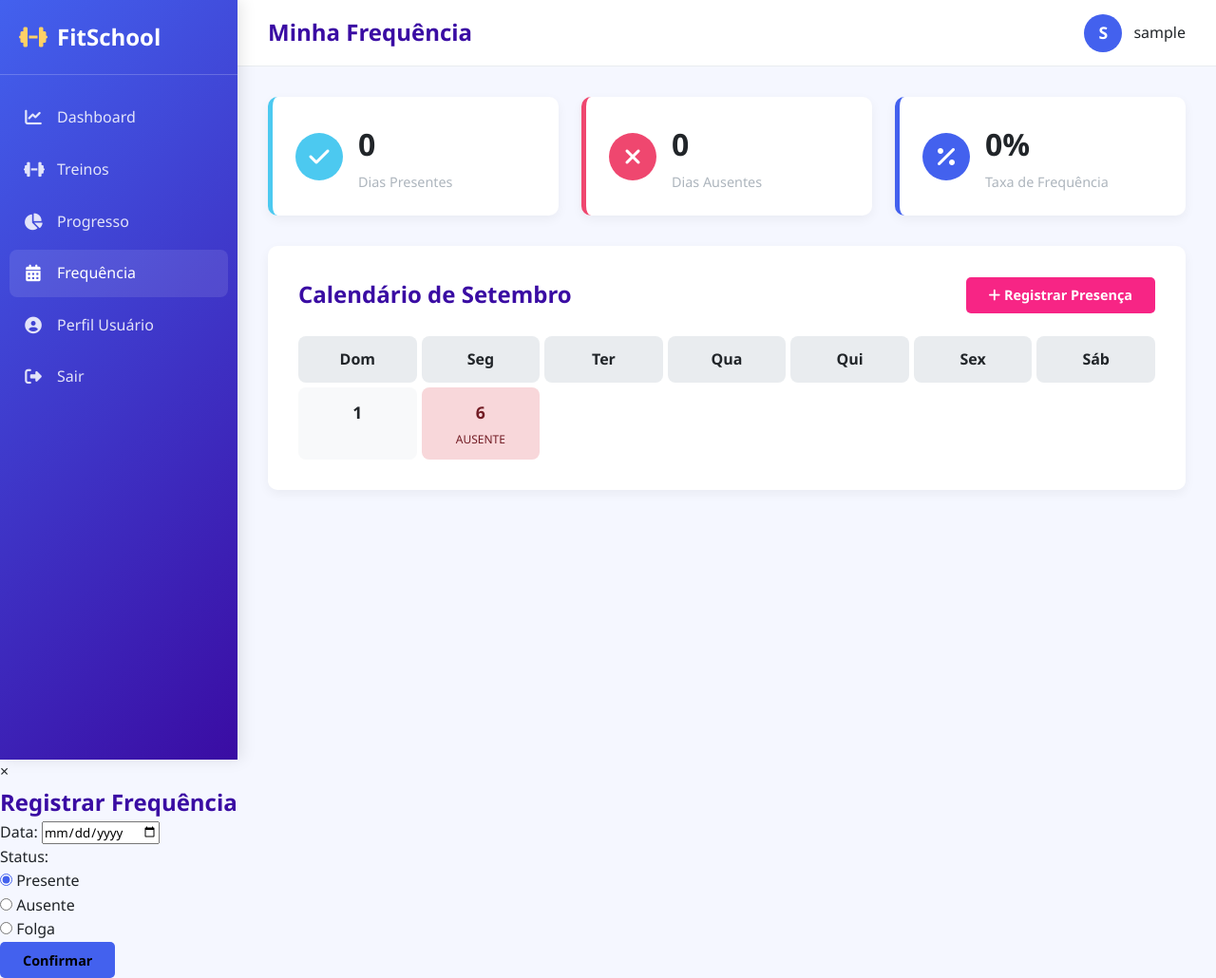
After one commit to pedroompc/FitSchool-FDS, a Django app: page /user/menu/calendario/ in a window 1280 px wide. The commit adds this page. Shown: the whole page at 95% size. Run offline with Django 5.2, Linux system fonts and the light colour scheme; the visitor is signed in with stand-in values (Sample User, id 1); data that the repository does not hold is empty.

Commit message:
organizando o codigo e ajustando tela de frequencia

```diff
--- /dev/null
+++ b/fitschool/templates/fitschool/pages/calendario.html
@@ -0,0 +1,123 @@
+{% load static %}
+<!DOCTYPE html>
+<html lang="pt-br">
+<head>
+    <meta charset="UTF-8">
+    <meta name="viewport" content="width=device-width, initial-scale=1.0">
+    <title>FitSchool - Frequência</title>
+    <link rel="stylesheet" href="https://cdnjs.cloudflare.com/ajax/libs/font-awesome/6.4.0/css/all.min.css">
+    <link rel="stylesheet" href="{% static 'css/calendario_style.css' %}">
+</head>
+<body>
+    <div class="layout">
+        <aside class="user-sidebar">
+            <div class="sidebar-logo">
+                <i class="fas fa-dumbbell"></i>
+                <span>FitSchool</span>
+            </div>
+            <ul class="menu">
+                <li><a href= "{% url 'menu' %}"><i class="fas fa-chart-line"></i> Dashboard</a></li>
+                <li><a href="{% url 'meusTreinos' %}"><i class="fas fa-dumbbell"></i> Treinos</a></li>
+                <li><a href="#"><i class="fas fa-chart-pie"></i> Progresso</a></li>
+                <li><a href="{% url 'frequencia' %}" class="active"><i class="fas fa-calendar-alt"></i> Frequência</a></li>
+                <li><a href="{% url 'perfilUsuario' %}"><i class="fas fa-user-circle"></i> Perfil Usuário</a></li>
+                <li><a href="#"><i class="fas fa-sign-out-alt"></i> Sair</a></li>
+            </ul>
+        </aside>
+
+        <main class="main-content">
+            <header class="topbar">
+                <div class="topbar-left">
+                    <h1 class="page-title">Minha Frequência</h1>
+                </div>
+                <div class="topbar-right">
+                    <div class="user-info">
+                        <div class="avatar">{{ user.username.0|upper }}</div>
+                        <span>{{ user.username }}</span>
+                    </div>
+                </div>
+            </header>
+
+            <div class="page-content">
+                <div class="stats-cards">
+                    <div class="stat-card presente">
+                        <div class="stat-icon presente"><i class="fas fa-check"></i></div>
+                        <div class="stat-info">
+                            <h3 id="dias-presentes" class="value">{{ dias_presentes }}</h3>
+                            <p class="label">Dias Presentes</p>
+                        </div>
+                    </div>
+                    <div class="stat-card ausente">
+                        <div class="stat-icon ausente"><i class="fas fa-times"></i></div>
+                        <div class="stat-info">
+                            <h3 id="dias-ausentes" class="value">{{ dias_ausentes }}</h3>
+                            <p class="label">Dias Ausentes</p>
+                        </div>
+                    </div>
+                    <div class="stat-card frequencia">
+                        <div class="stat-icon frequencia"><i class="fas fa-percentage"></i></div>
+                        <div class="stat-info">
+                            <h3 id="taxa-frequencia" class="value">{{ taxa_frequencia }}%</h3>
+                            <p class="label">Taxa de Frequência</p>
+                        </div>
+                    </div>
+                </div>
+
+                <section class="frequencia-section">
+                    <div class="section-header">
+                        <h2 class="section-title">Calendário de Setembro</h2>
+                        <button id="register-presence-btn" class="btn btn-accent">
+                            <i class="fas fa-plus"></i> Registrar Presença
+                        </button>
+                    </div>
+                    <div class="calendar-grid">
+                        <div class="calendar-weekday">Dom</div>
+                        <div class="calendar-weekday">Seg</div>
+                        <div class="calendar-weekday">Ter</div>
+                        <div class="calendar-weekday">Qua</div>
+                        <div class="calendar-weekday">Qui</div>
+                        <div class="calendar-weekday">Sex</div>
+                        <div class="calendar-weekday">Sáb</div>
+
+                        <div class="calendar-day" data-date="2025-09-01">
+                            <div class="day-number">1</div>
+                        </div>
+                        <div class="calendar-day ausente" data-date="2025-09-06">
+                            <div class="day-number">6</div>
+                            <div class="day-status">Ausente</div>
+                        </div>
+                         </div>
+                </section>
+            </div>
+        </main>
+    </div>
+
+    <div id="presence-modal" class="modal">
+        <div class="modal-content">
+            <span class="close-button">&times;</span>
+            <h2>Registrar Frequência</h2>
+            <form id="presence-form">
+                {% csrf_token %}
+                <div class="form-group">
+                    <label for="date-input">Data:</label>
+                    <input type="date" id="date-input" required>
+                </div>
+
+                <div class="form-group">
+                    <p>Status:</p>
+                    <input type="radio" id="status-presente" name="status" value="PRESENTE" checked>
+                    <label for="status-presente">Presente</label><br>
+                    <input type="radio" id="status-ausente" name="status" value="AUSENTE">
+                    <label for="status-ausente">Ausente</label><br>
+                    <input type="radio" id="status-folga" name="status" value="FOLGA">
+                    <label for="status-folga">Folga</label><br>
+                </div>
+
+                <button type="submit" class="btn btn-primary">Confirmar</button>
+            </form>
+        </div>
+    </div>
+
+    <script src="{% static 'js/calendario.js' %}"></script>
+</body>
+</html>
--- a/fitschool/templates/fitschool/pages/frequencia.html
+++ b/fitschool/templates/fitschool/pages/frequencia.html
@@ -8,7 +8,7 @@
     <title>Frequência - FitSchool</title>
     <link rel="stylesheet" href="https://cdnjs.cloudflare.com/ajax/libs/font-awesome/6.4.0/css/all.min.css">
     <!-- Importando o CSS -->
-     <link rel="stylesheet" href="{% static 'usuario/css/style.css' %}">
+    <link rel="stylesheet" href="{% static 'css/style.css' %}">
 </head>
 
 <body>
@@ -128,6 +128,6 @@
     </div>
 
     <!-- Importando o JS -->
-    <script src="../js/script.js"></script>
+    <script src="js/script.js"></script>
 </body>
 </html>
--- a/fitschool/templates/fitschool/pages/home.html
+++ b/fitschool/templates/fitschool/pages/home.html
@@ -7,7 +7,7 @@
     <title>FitSchool - Acompanhe seus Treinos</title>
     <link rel="stylesheet" href="https://cdnjs.cloudflare.com/ajax/libs/font-awesome/6.4.0/css/all.min.css">
     <!-- Arquivo CSS separado -->
-     <link rel="stylesheet" href="{% static 'usuario/css/style.css' %}">
+    <link rel="stylesheet" href="{% static 'css/style.css' %}">
 </head>
 <body>
     <div class="container">
--- a/fitschool/templates/fitschool/pages/menu.html
+++ b/fitschool/templates/fitschool/pages/menu.html
@@ -5,7 +5,7 @@
   <meta charset="UTF-8">
   <meta name="viewport" content="width=device-width, initial-scale=1.0">
   <title>FitSchool - Menu</title>
-  <link rel="stylesheet" href="{% static 'usuario/css/style.css' %}">
+  <link rel="stylesheet" href="{% static 'css/style.css' %}">
   <link rel="stylesheet" href="https://cdnjs.cloudflare.com/ajax/libs/font-awesome/6.4.0/css/all.min.css">
 </head>
 <body>
--- a/fitschool/templates/fitschool/pages/perfilUsuario.html
+++ b/fitschool/templates/fitschool/pages/perfilUsuario.html
@@ -6,9 +6,9 @@
     <meta name="viewport" content="width=device-width, initial-scale=1.0">
     <title>Fitschool - Perfil do Usuário</title>
     <!-- CSS Global -->
-    <link rel="stylesheet" href="{% static 'usuario/css/style.css' %}">
+    <link rel="stylesheet" href="{% static 'css/style.css' %}">
     <!-- CSS exclusivo do perfil -->
-    <link rel="stylesheet" href="{% static 'usuario/css/style2.css' %}">
+    <link rel="stylesheet" href="{% static 'css/style2.css' %}">
     <link rel="stylesheet" href="https://cdnjs.cloudflare.com/ajax/libs/font-awesome/6.4.0/css/all.min.css">
 </head>
 <body>
--- a/fitschool/templates/fitschool/pages/registro.html
+++ b/fitschool/templates/fitschool/pages/registro.html
@@ -6,7 +6,7 @@
   <meta name="viewport" content="width=device-width, initial-scale=1.0"/>
   <title>Registrar - FitSchool</title>
   <link rel="stylesheet" href="https://cdnjs.cloudflare.com/ajax/libs/font-awesome/6.4.0/css/all.min.css">
-  <link rel="stylesheet" href="{% static 'usuario/css/style.css' %}">
+  <link rel="stylesheet" href="{% static 'css/style.css' %}">
 </head>
 <body>
 
--- a/fitschool/templates/fitschool/pages/treino.html
+++ b/fitschool/templates/fitschool/pages/treino.html
@@ -6,8 +6,8 @@
   <meta name="viewport" content="width=device-width, initial-scale=1.0">
   <title>Treinos - FitSchool</title>
   <link rel="stylesheet" href="https://cdnjs.cloudflare.com/ajax/libs/font-awesome/6.4.0/css/all.min.css">
-  <link rel="stylesheet" href="{% static 'usuario/css/style.css' %}">
-  <link rel="stylesheet" href="{% static 'usuario/css/styleTreino.css' %}">
+  <link rel="stylesheet" href="{% static 'css/style.css' %}">
+  <link rel="stylesheet" href="{% static 'css/styleTreino.css' %}">
 </head>
 <body>
   <div class="container">
--- a/project/settings.py
+++ b/project/settings.py
@@ -124,7 +124,7 @@ BASE_DIR = Path(__file__).resolve().parent.parent
 STATIC_URL = '/static/'
 
 STATICFILES_DIRS = [
-    os.path.join(BASE_DIR, "usuario/static"),  # adiciona a pasta static do app usuario
+    os.path.join(BASE_DIR, "static"),  # adiciona a pasta static do app usuario
 ]
 
 STATIC_ROOT = os.path.join(BASE_DIR, "staticfiles")  # usado para coletar em produção
--- /dev/null
+++ b/static/css/calendario_style.css
@@ -0,0 +1,336 @@
+/*
+    Arquivo: calendario_style.css
+    Descrição: Estilos unificados para o FitSchool, baseados na nova paleta de cores.
+*/
+
+/* ========================================= */
+/* 1. Variáveis e Estilos Globais           */
+/* ========================================= */
+
+:root {
+    --primary: #4361ee;
+    --secondary: #3a0ca3;
+    --accent: #f72585;
+    --light: #f8f9fa;
+    --dark: #212529;
+    --success: #4cc9f0;
+    --warning: #ffd166;
+    --danger: #ef476f;
+    --gray: #adb5bd;
+    --light-gray: #e9ecef;
+    --azul: #3a86ff;
+    --roxo: #8338ec;
+}
+
+* {
+    margin: 0;
+    padding: 0;
+    box-sizing: border-box;
+    font-family: 'Segoe UI', Tahoma, Geneva, Verdana, sans-serif;
+}
+
+body {
+    background-color: #f5f7ff; /* Um cinza-azulado bem claro */
+    color: var(--dark);
+    line-height: 1.6;
+    height: 100vh;
+    overflow: hidden; /* Evita scroll no body, o scroll será no conteúdo */
+}
+
+/* ========================================= */
+/* 2. Layout Principal (Sidebar + Conteúdo)  */
+/* ========================================= */
+
+.layout {
+    display: flex;
+    height: 100vh;
+}
+
+.user-sidebar {
+    width: 250px;
+    min-width: 250px;
+    background: linear-gradient(135deg, var(--primary), var(--secondary));
+    color: white;
+    padding: 20px 0;
+    display: flex;
+    flex-direction: column;
+    box-shadow: 4px 0 15px rgba(0, 0, 0, 0.1);
+    z-index: 1000;
+}
+
+.main-content {
+    flex-grow: 1;
+    display: flex;
+    flex-direction: column;
+    overflow-y: auto; /* Permite scroll apenas no conteúdo principal */
+}
+
+/* ========================================= */
+/* 3. Componentes da Sidebar               */
+/* ========================================= */
+
+.sidebar-logo {
+    padding: 0 20px 20px;
+    border-bottom: 1px solid rgba(255, 255, 255, 0.2);
+    margin-bottom: 20px;
+    font-size: 1.5rem;
+    font-weight: 700;
+    display: flex;
+    align-items: center;
+    gap: 10px;
+}
+.sidebar-logo i {
+    color: var(--warning);
+}
+
+.menu {
+    list-style: none;
+    padding: 0 10px;
+    flex-grow: 1; /* Faz o menu ocupar o espaço disponível */
+}
+
+.menu li {
+    margin-bottom: 5px;
+}
+
+.menu a {
+    display: flex;
+    align-items: center;
+    padding: 12px 15px;
+    color: rgba(255, 255, 255, 0.85);
+    text-decoration: none;
+    border-radius: 8px;
+    transition: all 0.3s ease;
+}
+
+.menu a:hover,
+.menu a.active {
+    background-color: rgba(255, 255, 255, 0.1);
+    color: white;
+    font-weight: 500;
+}
+
+.menu i {
+    margin-right: 15px;
+    width: 20px;
+    text-align: center;
+    font-size: 1.1rem;
+}
+
+/* ========================================= */
+/* 4. Topbar (Barra Superior do Conteúdo)    */
+/* ========================================= */
+
+.topbar {
+    height: 70px;
+    background: white;
+    display: flex;
+    align-items: center;
+    justify-content: space-between;
+    padding: 0 2rem;
+    border-bottom: 1px solid var(--light-gray);
+    flex-shrink: 0; /* Impede que a topbar encolha */
+}
+
+.page-title {
+    font-size: 1.5rem;
+    font-weight: 600;
+    color: var(--secondary);
+}
+
+.topbar-right {
+    display: flex;
+    align-items: center;
+    gap: 1.5rem;
+}
+
+.topbar .user-info {
+    display: flex;
+    align-items: center;
+    gap: 0.75rem;
+}
+
+.topbar .avatar {
+    width: 40px;
+    height: 40px;
+    background: var(--primary);
+    color: white;
+    border-radius: 50%;
+    display: flex;
+    justify-content: center;
+    align-items: center;
+    font-weight: bold;
+    font-size: 1.1rem;
+}
+
+/* ========================================= */
+/* 5. Conteúdo da Página (Frequência)      */
+/* ========================================= */
+
+.page-content {
+    padding: 2rem;
+}
+
+/* Cards de Estatísticas */
+.stats-cards {
+    display: grid;
+    grid-template-columns: repeat(auto-fit, minmax(220px, 1fr));
+    gap: 1.5rem;
+    margin-bottom: 2rem;
+}
+
+.stat-card {
+    background: white;
+    border-radius: 10px;
+    padding: 1.5rem;
+    box-shadow: 0 4px 12px rgba(0, 0, 0, 0.05);
+    display: flex;
+    align-items: center;
+    gap: 1rem;
+    transition: transform 0.3s ease, box-shadow 0.3s ease;
+    border-left: 5px solid transparent; /* Borda para destaque */
+}
+
+.stat-card:hover {
+    transform: translateY(-5px);
+    box-shadow: 0 8px 20px rgba(0, 0, 0, 0.08);
+}
+
+.stat-card.presente { border-left-color: var(--success); }
+.stat-card.ausente { border-left-color: var(--danger); }
+.stat-card.frequencia { border-left-color: var(--primary); }
+
+.stat-icon {
+    width: 50px;
+    height: 50px;
+    min-width: 50px;
+    border-radius: 50%;
+    display: flex;
+    align-items: center;
+    justify-content: center;
+    font-size: 1.5rem;
+    color: white;
+}
+
+.stat-icon.presente { background: var(--success); }
+.stat-icon.ausente { background: var(--danger); }
+.stat-icon.frequencia { background: var(--primary); }
+
+.stat-info .value {
+    font-size: 2rem;
+    font-weight: 700;
+    margin-bottom: 0.2rem;
+}
+.stat-info .label {
+    color: var(--gray);
+    font-size: 0.9rem;
+}
+
+/* Seção do Calendário */
+.frequencia-section {
+    background: white;
+    border-radius: 10px;
+    padding: 2rem;
+    box-shadow: 0 4px 12px rgba(0, 0, 0, 0.05);
+}
+
+.section-header {
+    display: flex;
+    justify-content: space-between;
+    align-items: center;
+    margin-bottom: 1.5rem;
+}
+
+.section-title {
+    font-size: 1.5rem;
+    color: var(--secondary);
+}
+
+.btn {
+    padding: 0.6rem 1.5rem;
+    border-radius: 5px;
+    border: none;
+    cursor: pointer;
+    font-weight: 600;
+    transition: all 0.3s ease;
+    font-size: 0.9rem;
+}
+
+.btn-accent {
+    background-color: var(--accent);
+    color: white;
+}
+.btn-accent:hover {
+    background-color: #d81159;
+    transform: translateY(-2px);
+    box-shadow: 0 4px 10px rgba(247, 37, 133, 0.3);
+}
+
+.calendar-grid {
+    display: grid;
+    grid-template-columns: repeat(7, 1fr);
+    gap: 5px;
+}
+
+.calendar-weekday, .calendar-day {
+    text-align: center;
+    padding: 0.75rem 0.5rem;
+    border-radius: 8px;
+}
+
+.calendar-weekday {
+    background-color: var(--light-gray);
+    font-weight: 600;
+    color: var(--dark);
+}
+
+.calendar-day {
+    background: var(--light);
+    transition: all 0.2s ease;
+    cursor: pointer;
+}
+.calendar-day:hover {
+    background: #dde5ff;
+    transform: scale(1.05);
+}
+
+.day-number {
+    font-size: 1.1rem;
+    font-weight: 600;
+}
+.day-status {
+    font-size: 0.75rem;
+    text-transform: uppercase;
+    margin-top: 0.25rem;
+    font-weight: 500;
+}
+
+.calendar-day.presente {
+    background: #d4edda;
+    color: #155724;
+}
+.calendar-day.ausente {
+    background: #f8d7da;
+    color: #721c24;
+}
+.calendar-day.folga {
+    background: #e2e3e5;
+    color: #383d41;
+}
+
+/* Estilos do Modal (adaptados para a nova paleta) */
+.modal {
+    /* ... código do modal ... */
+}
+.modal-content h2 {
+    color: var(--secondary);
+}
+.modal-content input[type="radio"] {
+    accent-color: var(--primary);
+}
+.modal-content button[type="submit"] {
+    background: var(--primary);
+}
+.modal-content button[type="submit"]:hover {
+    background: var(--secondary);
+}
--- /dev/null
+++ b/static/js/calendario.js
@@ -0,0 +1,71 @@
+document.addEventListener('DOMContentLoaded', function() {
+    const modal = document.getElementById('presence-modal');
+    const openModalBtn = document.getElementById('register-presence-btn');
+    const closeModalBtn = document.querySelector('.close-button');
+    const presenceForm = document.getElementById('presence-form');
+    const dateInput = document.getElementById('date-input');
+
+    openModalBtn.addEventListener('click', () => {
+        dateInput.value = new Date().toISOString().split('T')[0];
+        modal.style.display = 'block';
+    });
+
+    const closeModal = () => {
+        modal.style.display = 'none';
+    };
+    closeModalBtn.addEventListener('click', closeModal);
+    window.addEventListener('click', (event) => {
+        if (event.target == modal) {
+            closeModal();
+        }
+    });
+
+
+    presenceForm.addEventListener('submit', function(event) {
+        event.preventDefault();
+
+        const selectedDate = dateInput.value;
+        const selectedStatus = document.querySelector('input[name="status"]:checked').value;
+        const csrfToken = document.querySelector('[name=csrfmiddlewaretoken]').value;
+
+        fetch('/user/menu/registrar-presenca/', {
+            method: 'POST',
+            headers: {
+                'Content-Type': 'application/json',
+                'X-CSRFToken': csrfToken
+            },
+            body: JSON.stringify({
+                date: selectedDate,
+                status: selectedStatus
+            })
+        })
+        .then(response => response.json())
+        .then(data => {
+            if (data.status === 'success') {
+                console.log(data.message);
+
+                closeModal();
+
+                const dayCell = document.querySelector(`.calendar-day[data-date="${selectedDate}"]`);
+                if (dayCell) {
+                    dayCell.classList.remove('presente', 'ausente', 'folga');
+                    dayCell.classList.add(selectedStatus.toLowerCase());
+                    dayCell.innerHTML = `<span class="day-number">${new Date(selectedDate.replace(/-/g, '\/')).getDate()}</span> <span class="status-text">${selectedStatus}</span>`;
+                }
+
+                document.getElementById('dias-presentes').textContent = data.updated_stats.dias_presentes;
+                document.getElementById('dias-ausentes').textContent = data.updated_stats.dias_ausentes;
+                document.getElementById('taxa-frequencia').textContent = data.updated_stats.taxa_frequencia;
+
+                alert('Frequência registrada com sucesso!');
+            } else {
+                console.error('Erro:', data.message);
+                alert('Ocorreu um erro: ' + data.message);
+            }
+        })
+        .catch(error => {
+            console.error('Erro na requisição:', error);
+            alert('Ocorreu um erro de comunicação com o servidor.');
+        });
+    });
+});
--- a/usuario/urls.py
+++ b/usuario/urls.py
@@ -8,4 +8,6 @@ urlpatterns = [
     path('frequencia/', views.frequencia, name='frequencia'),
     path('perfilUsuario/', views.perfilUsuario, name='perfilUsuario'),
     path('meusTreinos/', views.meus_treinos, name='meusTreinos'),
+    path('calendario/', views.calendario_view, name='calendario'),
+    path('registrar-presenca/', views.registrar_presenca, name='registrar_presenca'),
 ]
--- a/usuario/views.py
+++ b/usuario/views.py
@@ -5,7 +5,69 @@ from django.contrib import messages
 from django.contrib.auth.decorators import login_required
 from .forms import PerfilForm
 from .models import Perfil
+from .models import Frequencia
+from django.shortcuts import render
+from django.http import JsonResponse
+from django.views.decorators.http import require_POST
+import json
+from datetime import datetime
 
+@login_required
+def calendario_view(request):
+    # Lógica para buscar os dados de frequência e calcular as estatísticas
+    # Esta parte pode ser mais complexa para gerar o calendário completo,
+    # mas aqui está o essencial.
+    frequencias = Frequencia.objects.filter(usuario=request.user)
+
+    dias_presentes = frequencias.filter(status='PRESENTE').count()
+    dias_ausentes = frequencias.filter(status='AUSENTE').count()
+    total_dias = dias_presentes + dias_ausentes
+    taxa_frequencia = (dias_presentes / total_dias * 100) if total_dias > 0 else 0
+
+    context = {
+        'frequencias': frequencias, # Você usaria isso para popular o calendário
+        'dias_presentes': dias_presentes,
+        'dias_ausentes': dias_ausentes,
+        'taxa_frequencia': round(taxa_frequencia),
+    }
+    return render(request, 'fitschool/pages/calendario.html', context)
+
+# View para receber a requisição AJAX e registrar/atualizar a presença
+@login_required
+@require_POST # Garante que esta view só aceite requisições POST
+def registrar_presenca(request):
+    try:
+        # Pega os dados enviados pelo JavaScript
+        data = json.loads(request.body)
+        data_selecionada = data.get('date')
+        status_selecionado = data.get('status')
+
+        # Converte a data string para um objeto date
+        data_obj = datetime.strptime(data_selecionada, '%Y-%m-%d').date()
+
+        frequencia, created = Frequencia.objects.update_or_create(
+            usuario=request.user,
+            data=data_obj,
+            defaults={'status': status_selecionado}
+        )
+
+        frequencias = Frequencia.objects.filter(usuario=request.user)
+        dias_presentes = frequencias.filter(status='PRESENTE').count()
+        dias_ausentes = frequencias.filter(status='AUSENTE').count()
+        total_dias = dias_presentes + dias_ausentes
+        taxa_frequencia = (dias_presentes / total_dias * 100) if total_dias > 0 else 0
+
+        return JsonResponse({
+            'status': 'success',
+            'message': 'Frequência registrada com sucesso!',
+            'updated_stats': {
+                'dias_presentes': dias_presentes,
+                'dias_ausentes': dias_ausentes,
+                'taxa_frequencia': round(taxa_frequencia)
+            }
+        })
+    except Exception as e:
+        return JsonResponse({'status': 'error', 'message': str(e)}, status=400)
 
 @login_required
 def perfilUsuario(request):
```
Also changed, not shown: usuario/models.py (+17 -0 lines), static/css/style.css (renamed from usuario/static/usuario/css/style.css), static/css/style2.css (renamed from usuario/static/usuario/css/style2.css), static/css/styleTreino.css (renamed from usuario/static/usuario/css/styleTreino.css), static/js/script.js (renamed from usuario/static/usuario/js/script.js).
